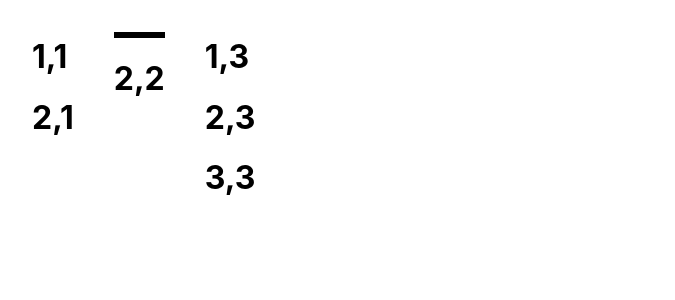
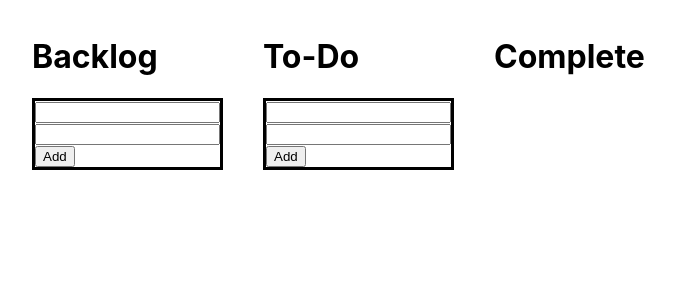
Before and after one commit to rilcal/ats_todo, a React (Create React App) app: page / in a window 1280 px wide. Shown: the top 300 px of the page, without its empty margins (8-683 px from the left). Built offline with nearby package versions, Linux system fonts and the light colour scheme.

Commit message:
Update App
add InputBox component

```diff
--- a/src/App.js
+++ b/src/App.js
@@ -1,30 +1,91 @@
+import { render } from "@testing-library/react";
+import React from "react";
+
 function App() {
   return (
     <div className="App">
-      <ul className="backlog">
-        <h1>1,1</h1>
-        <h1>2,1</h1>
+      <ul className="backlog" id="backlog-root">
+        <h1 className="backlog">Backlog</h1>
+        <InputBox className="backlog" />
       </ul>
-      <ul className="to-do">
-        <p></p>
-        <h1>2,2</h1>
+      <ul className="to-do" id="to-do-root">
+        <h1 className="to-do">To-Do</h1>
+        <InputBox className="to-do" />
       </ul>
-      <ul className="complete">
-        <h1>1,3</h1>
-        <h1>2,3</h1>
-        <h1>3,3</h1>
+      <ul className="complete" id="complete-root">
+        <h1 className="complete">Complete</h1>
       </ul>
     </div>
   );
 }
 
+// function InputBox() {
+//   return (
+//     <p>
+//       <input></input> <br />
+//       <input></input> <br />
+//       <button onClick={storeTask}>Add</button>
+//     </p>
+//   );
+// }
 
-function inputBox(){
-  return(
+class InputBox extends React.Component {
+  constructor(props) {
+    super(props);
+    this.state = {
+      className: props.className,
+      title: "",
+      desc: "",
+    };
+    this.handleTitle = this.handleTitle.bind(this);
+    this.handleDesc = this.handleDesc.bind(this);
+    this.handleClick = this.handleClick.bind(this);
+  }
+
+  handleTitle(e) {
+    this.setState((state) => ({
+      title: e.target.value,
+    }));
+  }
+
+  handleDesc(e) {
+    this.setState((state) => ({
+      desc: e.target.value,
+    }));
+  }
+
+  handleClick() {
+    console.log(this.state.className + "-root");
+    document.getElementById(this.state.className + "-root").insertBefore(() => {
+      DisplayBox(this.state.title, this.state.desc);
+    }, document.getElementById());
+  }
+
+  render() {
+    return (
+      <p>
+        <input
+          onChange={(e) => {
+            this.handleTitle(e);
+          }}
+        ></input>{" "}
+        <br />
+        <input onChange={this.handleDesc}></input> <br />
+        <button onClick={this.handleClick}>Add</button>
+      </p>
+    );
+  }
+}
+
+function DisplayBox(title, desc) {
+  render(
     <p>
-
-
+      <h3>{title}</h3>
+      <h6>{desc}</h6>
     </p>
   );
 }
+
+function storeTask(par) {}
+
 export default App;
```
